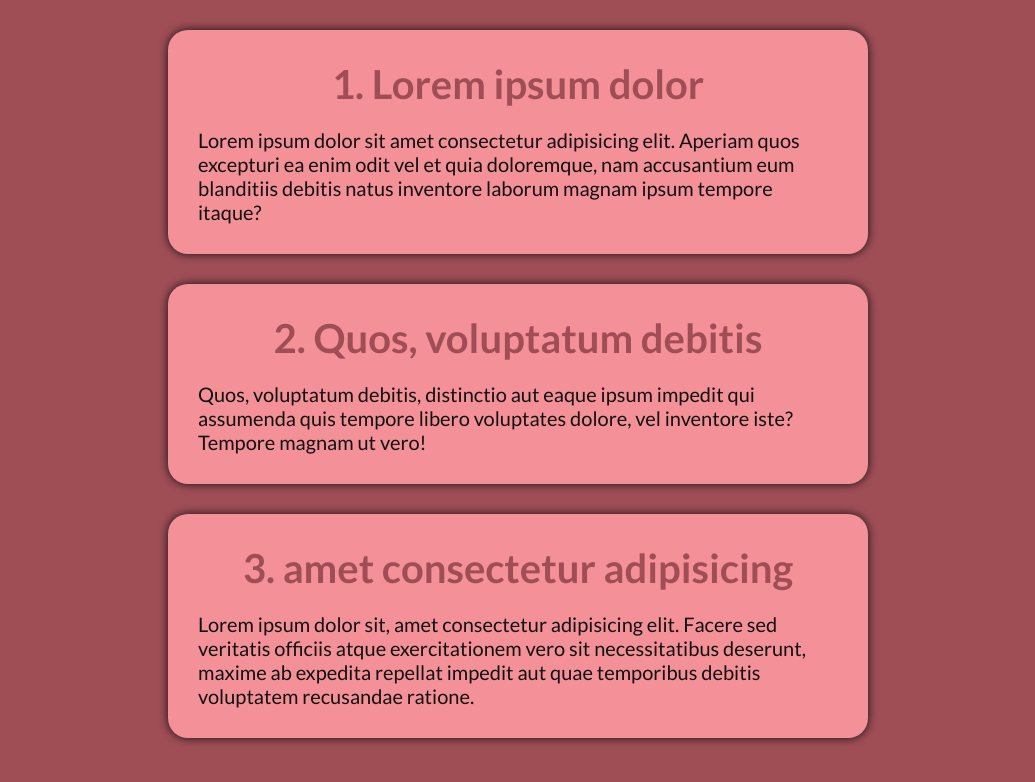
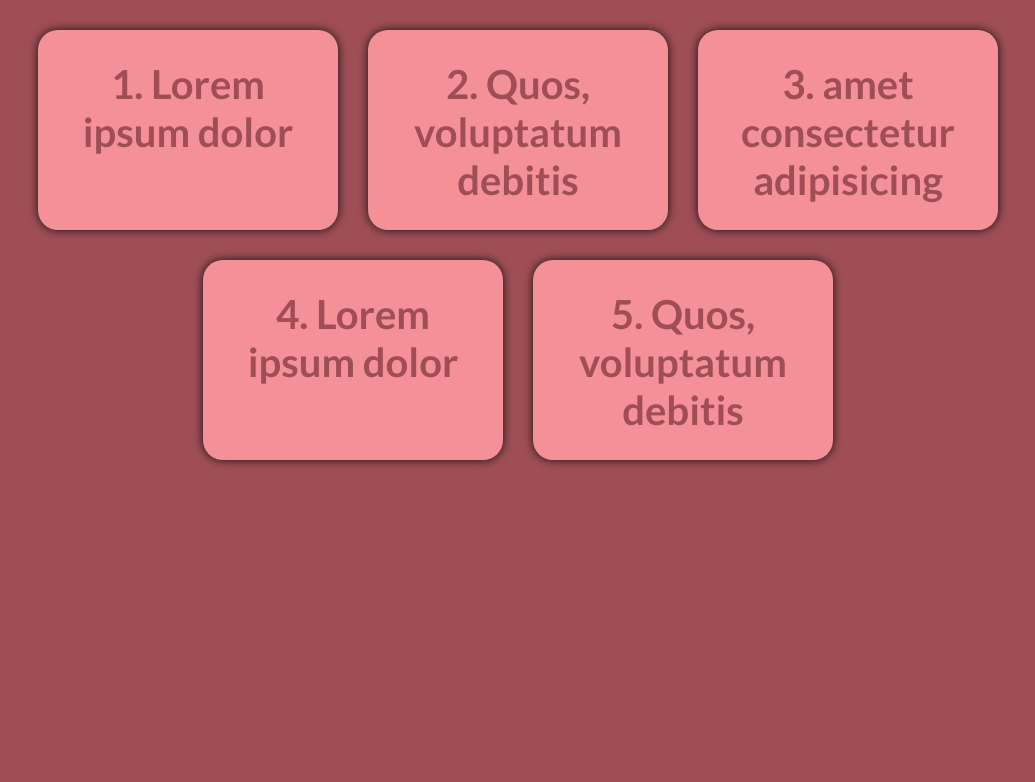
Before and after one commit to yNotFlaviio/ppi2025_4inf1v, a React (Vite) app: page / in a window 1280 px wide. Shown: the top 782 px of the page, without its empty margins (122-1157 px from the left). Built offline with nearby package versions, Linux system fonts and the light colour scheme.

Commit message:
Aula 29/05/2025 - CSS Flex

```diff
--- a/src/App.jsx
+++ b/src/App.jsx
@@ -1,31 +1,13 @@
 import "./styles/theme.css";
 import "./styles/global.css";
-import { MyText } from "./components/MyText";
+import { MyTextList } from "./components/MyTextList";
 
 export default function App() {
-  const texts = [
-    {
-      title: "Lorem ipsum dolor",
-      text: "Lorem ipsum dolor sit amet consectetur adipisicing elit. Aperiam quos excepturi ea enim odit vel et quia doloremque, nam accusantium eum blanditiis debitis natus inventore laborum magnam ipsum tempore itaque?",
-    },
-    {
-      title: "Quos, voluptatum debitis",
-      text: "Quos, voluptatum debitis, distinctio aut eaque ipsum impedit qui assumenda quis tempore libero voluptates dolore, vel inventore iste? Tempore magnam ut vero!",
-    },
-    {
-      title: "amet consectetur adipisicing",
-      text: "Lorem ipsum dolor sit, amet consectetur adipisicing elit. Facere sed veritatis officiis atque exercitationem vero sit necessitatibus deserunt, maxime ab expedita repellat impedit aut quae temporibus debitis voluptatem recusandae ratione.",
-    },
-  ];
 
   return (
     //React Fragment
     <>
-      {texts.map((text, index) => (
-        <MyText key={index} title={`${index + 1}. ${text.title}`}>
-          {text.text}
-        </MyText>
-      ))}
+      <MyTextList />
     </>
   );
 }
--- a/src/components/MyText.jsx
+++ b/src/components/MyText.jsx
@@ -5,7 +5,7 @@ export function MyText({ title, children }) {
     <div className={styles.container}>
       <div className={styles.div}>
         <h1 className={styles.title}>{title}</h1>
-        <p className={styles.text}>{children}</p>
+        {/* <p className={styles.text}>{children}</p> */}
       </div>
     </div>
   );
--- a/src/components/MyText.module.css
+++ b/src/components/MyText.module.css
@@ -1,12 +1,14 @@
 .container {
-    margin: 0 auto;
-    max-width: 80rem;
+    /* margin: 0 auto; */
+    max-width: 50rem;
 }
 
 .div {
+    height: 20rem;
+    width: 30rem;
     background-color: var(--primary);
     box-shadow: 0 0 1rem var(--primary-contrast-dark);
-    margin: 3rem 5rem;
+    /* margin: 3rem 5rem; */
     padding: 3rem;
     border-radius: 2rem;
 }
--- /dev/null
+++ b/src/components/MyTextList.jsx
@@ -0,0 +1,49 @@
+import styles from "./MyTextList.module.css";
+import { MyText } from "./MyText";
+
+export function MyTextList() {
+  const texts = [
+    {
+      title: "Lorem ipsum dolor",
+      text: "Lorem ipsum dolor sit amet consectetur adipisicing elit. Aperiam quos excepturi ea enim odit vel et quia doloremque, nam accusantium eum blanditiis debitis natus inventore laborum magnam ipsum tempore itaque?",
+    },
+    {
+      title: "Quos, voluptatum debitis",
+      text: "Quos, voluptatum debitis, distinctio aut eaque ipsum impedit qui assumenda quis tempore libero voluptates dolore, vel inventore iste? Tempore magnam ut vero!",
+    },
+    {
+      title: "amet consectetur adipisicing",
+      text: "Lorem ipsum dolor sit, amet consectetur adipisicing elit. Facere sed veritatis officiis atque exercitationem vero sit necessitatibus deserunt, maxime ab expedita repellat impedit aut quae temporibus debitis voluptatem recusandae ratione.",
+    },
+    {
+      title: "Lorem ipsum dolor",
+      text: "Lorem ipsum dolor sit amet consectetur adipisicing elit. Aperiam quos excepturi ea enim odit vel et quia doloremque, nam accusantium eum blanditiis debitis natus inventore laborum magnam ipsum tempore itaque?",
+    },
+    {
+      title: "Quos, voluptatum debitis",
+      text: "Quos, voluptatum debitis, distinctio aut eaque ipsum impedit qui assumenda quis tempore libero voluptates dolore, vel inventore iste? Tempore magnam ut vero!",
+    },
+    // {
+    //   title: "amet consectetur adipisicing",
+    //   text: "Lorem ipsum dolor sit, amet consectetur adipisicing elit. Facere sed veritatis officiis atque exercitationem vero sit necessitatibus deserunt, maxime ab expedita repellat impedit aut quae temporibus debitis voluptatem recusandae ratione.",
+    // },
+    // {
+    //   title: "Lorem ipsum dolor",
+    //   text: "Lorem ipsum dolor sit amet consectetur adipisicing elit. Aperiam quos excepturi ea enim odit vel et quia doloremque, nam accusantium eum blanditiis debitis natus inventore laborum magnam ipsum tempore itaque?",
+    // },
+    // {
+    //   title: "Lorem ipsum dolor",
+    //   text: "Lorem ipsum dolor sit amet consectetur adipisicing elit. Aperiam quos excepturi ea enim odit vel et quia doloremque, nam accusantium eum blanditiis debitis natus inventore laborum magnam ipsum tempore itaque?",
+    // },
+  ];
+
+  return (
+    <div className={styles.container}>
+      {texts.map((text, index) => (
+        <MyText key={index} title={`${index + 1}. ${text.title}`}>
+          {text.text}
+        </MyText>
+      ))}
+    </div>
+  );
+}
--- /dev/null
+++ b/src/components/MyTextList.module.css
@@ -0,0 +1,14 @@
+.container {
+    padding: 3rem;
+    display: flex;
+    flex-direction: row; /* row column row-reverse column-reverse */
+    flex-wrap: wrap; /* nowrap wrap wrap-reverse */
+    gap: 3rem;
+
+    /* EIXO HORIZONTAL - Main Axis */
+    justify-content: center; /* flex-start flex-end center space-between space-around space-evenly */
+
+    /* EIXO VERTICAL - Cross Axis */
+    align-items: center; /* flex-start flex-end center baseline stretch */
+    align-content: center; /* flex-start flex-end center baseline stretch */
+}
```
